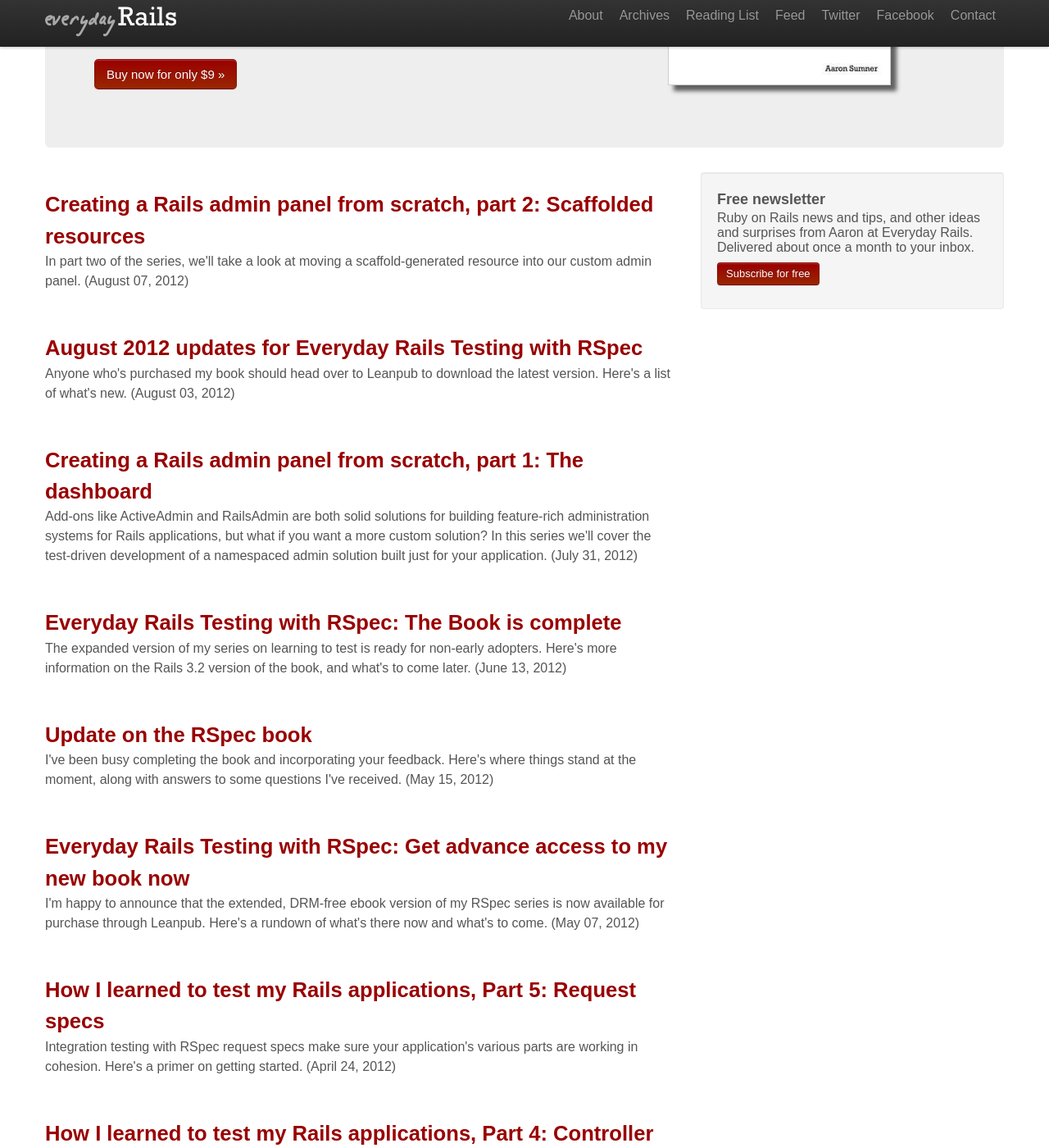
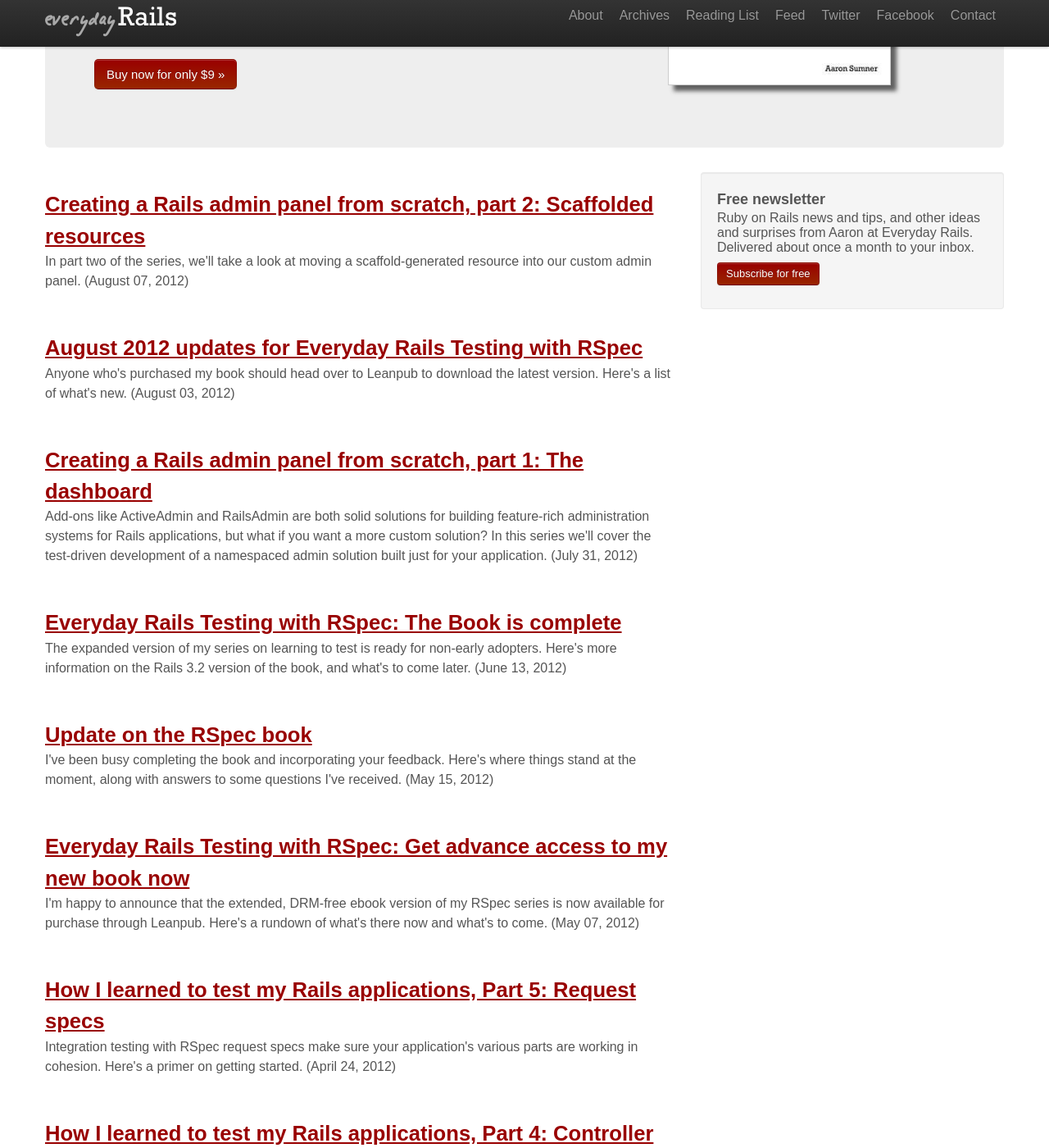
Before and after one commit to everydayrails/everyday-rails, a Jekyll site: the page built from index.html, in a window 1280 px wide and 1400 px high, scrolled down 408 px. Shown: the whole window at 82% size. Built offline with Jekyll 4.4.1, drawn with Linux system fonts in a browser that asks for light colours; some web fonts are replaced; Markdown is read by kramdown in place of the engine named in the settings.

Commit message:
underline links in content area

```diff
--- a/css/site.css
+++ b/css/site.css
@@ -62,6 +62,14 @@
 	margin-left: 20px;
 }
 
+#content a {
+	text-decoration: underline;
+}
+
+#content .well a {
+	text-decoration: none;
+}
+
 .well ul li {
 	list-style-type: square;
 	margin-bottom: 15px;
```
